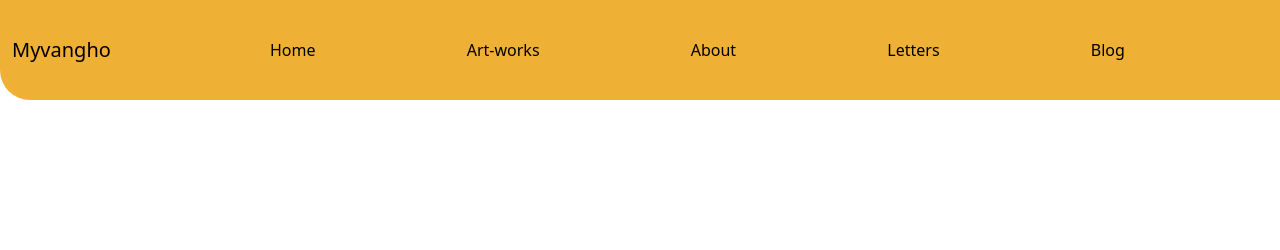
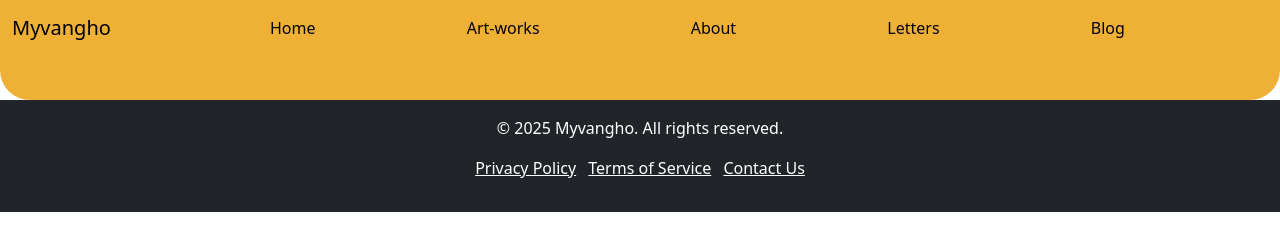
Before and after one commit to Jaimurugan-c/Myvangho, a plain HTML site: page blog.html in a window 1280 px wide. Drawn offline with nearby package versions, Linux system fonts and the light colour scheme.

Commit message:
Little done

```diff
--- a/blog.html
+++ b/blog.html
@@ -18,5 +18,6 @@
 </head>
 <body>
     <div id="header"></div>
+    <div id="footer"></div>
 </body>
 </html>
--- /dev/null
+++ b/footer.html
@@ -0,0 +1,12 @@
+<footer class="bg-dark text-white text-center py-3">
+    <div class="container">
+        <p>&copy; 2025 Myvangho. All rights reserved.</p>
+        <ul class="list-inline">
+            <li class="list-inline-item"><a href="#" class="text-white">Privacy Policy</a></li>
+            <li class="list-inline-item"><a href="#" class="text-white">Terms of Service</a></li>
+            <li class="list-inline-item"><a href="#" class="text-white">Contact Us</a></li>
+        </ul>
+    </div>
+</footer>
+    <link href="https://cdn.jsdelivr.net/npm/bootstrap@5.3.3/dist/css/bootstrap.min.css" rel="stylesheet" integrity="sha384-QWTKZyjpPEjISv5WaRU9OFeRpok6YctnYmDr5pNlyT2bRjXh0JMhjY6hW+ALEwIH" crossorigin="anonymous">
+    <script src="https://cdn.jsdelivr.net/npm/bootstrap@5.3.3/dist/js/bootstrap.bundle.min.js" integrity="sha384-YvpcrYf0tY3lHB60NNkmXc5s9fDVZLESaAA55NDzOxhy9GkcIdslK1eN7N6jIeHz" crossorigin="anonymous"></script>
--- a/header.html
+++ b/header.html
@@ -57,12 +57,19 @@
         opacity: 1;
         bottom: 0;
       }
-      nav{
+
+      #header{
        background-color:#EFB036;
-        height: 100px;
-       border-bottom-left-radius: 30px;
+    position: sticky !important;
+    top: 0;
+    z-index: 1000;
+    transition: all 0.3s ease-in-out;
+    height: 100px;
+       border-bottom-right-radius:30px ;
+       border-bottom-left-radius:30px ;
 
     }
+
     </style>
     <link href="https://cdn.jsdelivr.net/npm/bootstrap@5.3.3/dist/css/bootstrap.min.css" rel="stylesheet" integrity="sha384-QWTKZyjpPEjISv5WaRU9OFeRpok6YctnYmDr5pNlyT2bRjXh0JMhjY6hW+ALEwIH" crossorigin="anonymous">
     <script src="https://cdn.jsdelivr.net/npm/bootstrap@5.3.3/dist/js/bootstrap.bundle.min.js" integrity="sha384-YvpcrYf0tY3lHB60NNkmXc5s9fDVZLESaAA55NDzOxhy9GkcIdslK1eN7N6jIeHz" crossorigin="anonymous"></script>
```
Also changed, not shown: about.html (+1 -0 lines), artworks.html (+1 -0 lines), index.html (+2 -3 lines), vletter.html (+1 -0 lines), profile.jpeg (added).
